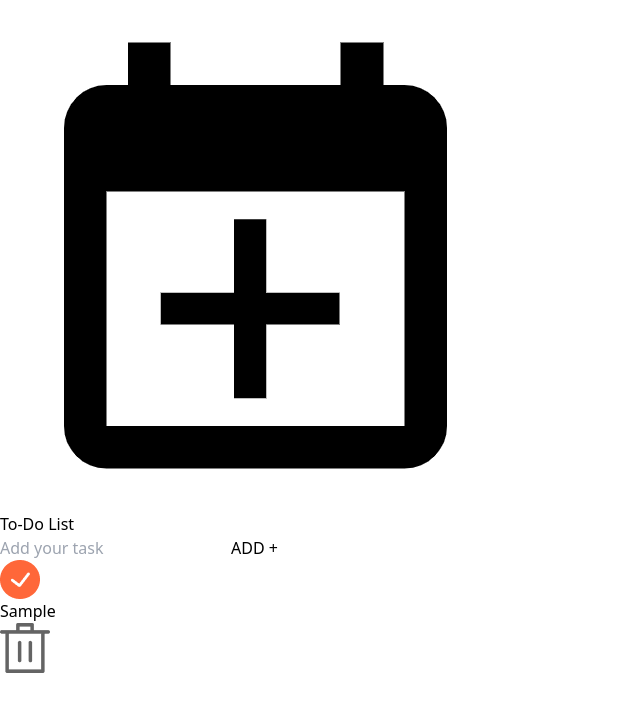
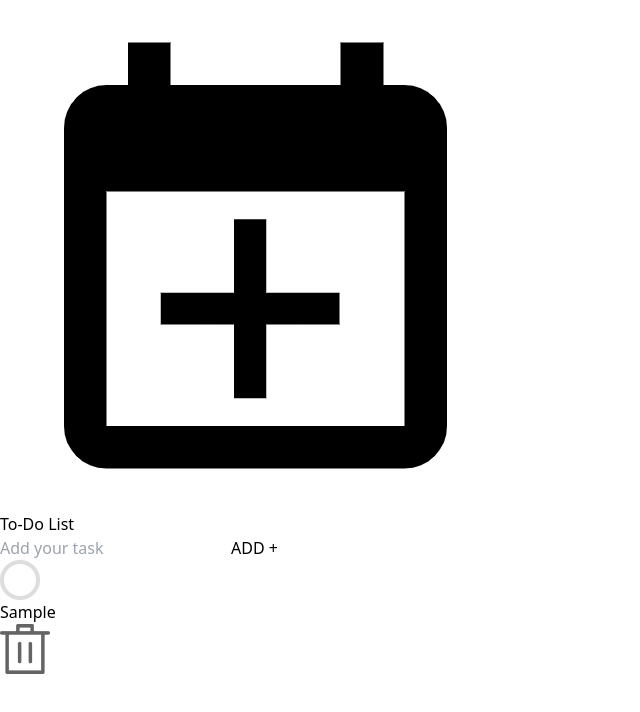
Before and after one commit to ubs-sharma/todo-app, a React (Vite) app: page / in a window 1280 px wide. Both pictures are taken after typing "Sample" into the empty fields and a click on the button "ADD +". Shown: the top 712 px of the page, without its empty margins (0-640 px from the left). Built offline with nearby package versions, Linux system fonts and the light colour scheme.

Commit message:
Todo items remove function completion

```diff
--- a/src/components/Todo.jsx
+++ b/src/components/Todo.jsx
@@ -23,6 +23,17 @@ const Todo = () => {
   const deleteTodo = (id) => {
     setTodoList((prev) => {
       return prev.filter((item) => item.id !== id);
+    });
+  };
+
+  const toggle = (id) => {
+    setTodoList((prev) => {
+      return prev.map((item) => {
+        if (item.id === id) {
+          return { ...item, isComplete: !item.isComplete };
+        }
+        return item;
+      });
     });
   };
 
@@ -59,6 +70,7 @@ const Todo = () => {
               id={item.id}
               isComplete={item.isComplete}
               deleteTodo={deleteTodo}
+              toggle={toggle}
             />
           );
         })}
--- a/src/components/TodoItems.jsx
+++ b/src/components/TodoItems.jsx
@@ -3,12 +3,22 @@ import tick from "../assets/tick.png";
 import not_tick from "../assets/not_tick.png";
 import delete_tick from "../assets/delete.png";
 
-const TodoItems = ({ text, id, isComplete, deleteTodo }) => {
+const TodoItems = ({ text, id, isComplete, deleteTodo, toggle }) => {
   return (
     <div className="flex items-center my-3 gap-2">
-      <div className="flex flex-1 cursor-pointer items-center">
-        <img src={tick} alt="" className="w-7" />
-        <p className="text-slate-700 ml-4 text-[17px]">{text}</p>
+      <div
+        onClick={() => {
+          toggle(id);
+        }}
+        className="flex flex-1 cursor-pointer items-center"
+      >
+        <img src={isComplete ? tick : not_tick} alt="" className="w-7" />
+        <p
+          className={`text-slate-700 ml-4 text-[17px] decoration-slate-500
+            ${isComplete ? "line-through" : ""}`}
+        >
+          {text}
+        </p>
       </div>
       <img
         src={delete_tick}
```
